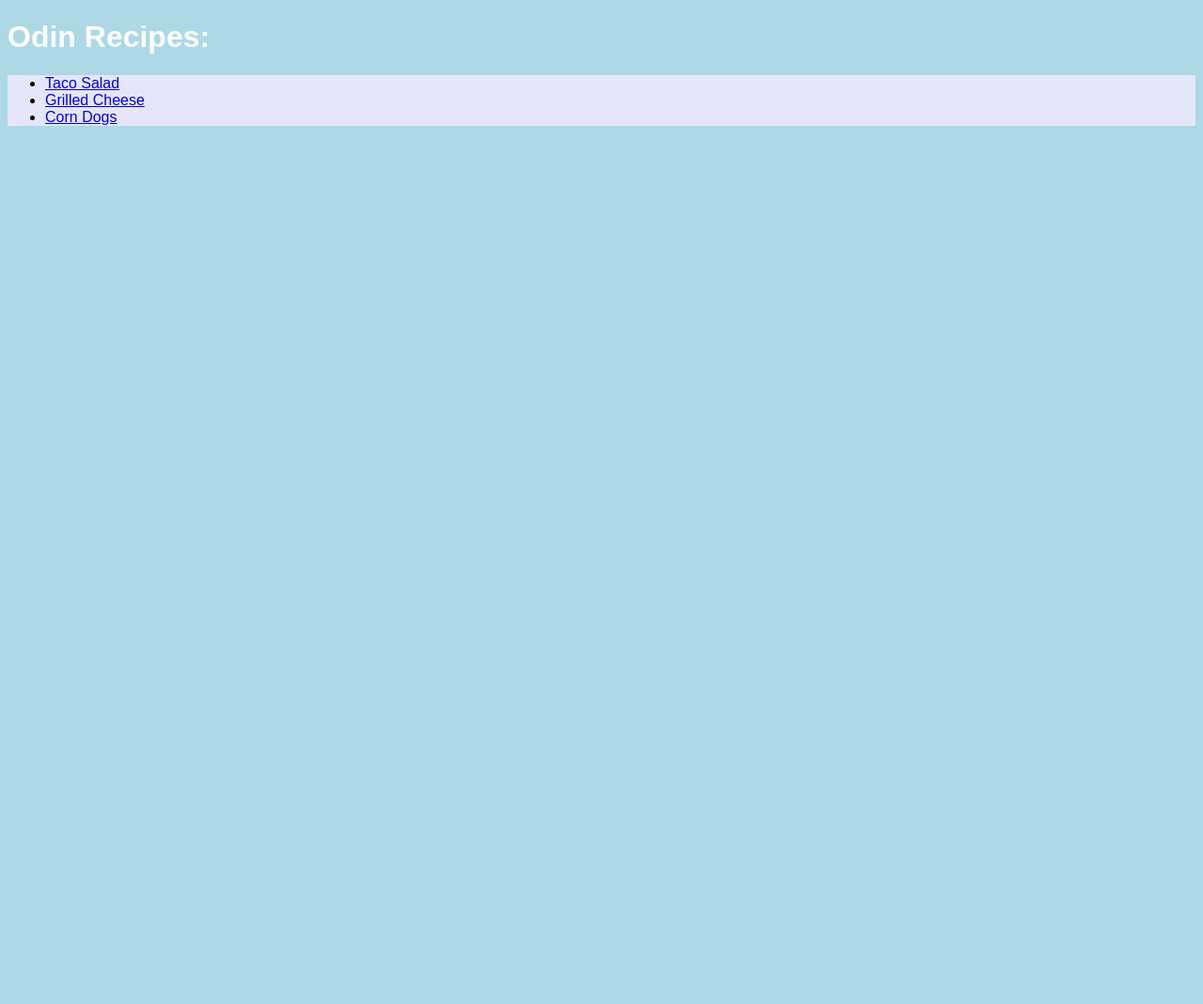
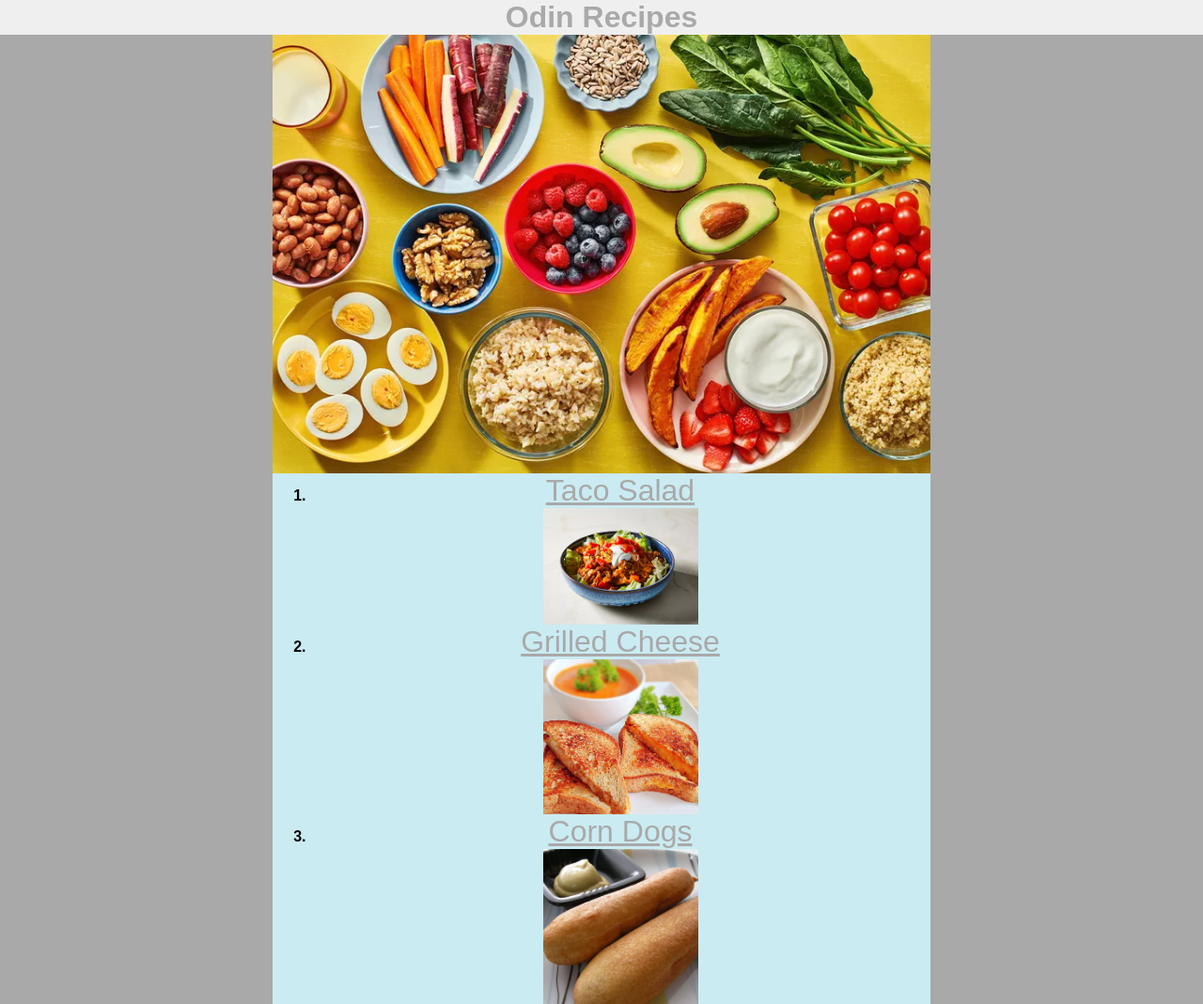
Before and after one commit to tyler-d-barrett/odin-recipes, a plain HTML site: page index.html in a window 1280 px wide. Shown: the whole page at 94% size. Before the commit the page ends 800 px from the top, so only its background shows below. Drawn offline with Linux system fonts and the light colour scheme.

Commit message:
Add new css based on box model principles

```diff
--- a/index.html
+++ b/index.html
@@ -8,13 +8,28 @@
     <link rel="stylesheet" href="style.css">
 </head>
 <body>
-    <h1>Odin Recipes:</h1>
+    <h1 class="page-title">Odin Recipes</h1>
 
-    <ul>
-        <li><a href="./recipes/taco-salad.html">Taco Salad</a></li>
-        <li><a href="./recipes/grilled-cheese.html">Grilled Cheese</a></li>
-        <li><a href="./recipes/corn-dogs.html">Corn Dogs</a></li>
-    </ul>
+    <div class="center-div">
+        <img class="main-image" src="./images/odin-recipes.jpg" alt="odin-recipes">
+
+        <div class="recipe-list">
+            <ol>
+                <li>
+                    <a href="./recipes/taco-salad.html">Taco Salad</a>
+                    <img class="list-image" src="./images/taco-salad.jpg" alt="Taco-Salad">
+                </li>
+                <li>
+                    <a href="./recipes/grilled-cheese.html">Grilled Cheese</a>
+                    <img class="list-image" src="./images/grilled-cheese.jpg" alt="Grilled-Cheese">
+                </li>
+                <li>
+                    <a href="./recipes/corn-dogs.html">Corn Dogs</a>
+                    <img class="list-image" src="./images/corn-dogs.jpg" alt="Corn-Dogs">
+                </li>
+            </ol>
+        </div>
+    </div>
 </body>
 
 </html>
--- a/style.css
+++ b/style.css
@@ -1,18 +1,38 @@
 body {
-    background-color: lightblue;
+    background-color: #a9a9a9;
     font-family:Arial, Helvetica, sans-serif;
+    margin: 0;
+    min-height: 100%;
 }
 
-h1 {
-    color: white;
+h1{
+    color: #a9a9a9;
+    background-color: #efefef;
+    margin-top: auto;
+    margin-bottom: 0;
+    text-align: center;
 }
 
-ul {
-    background-color: lavender;
+ul,
+ol {
+    background-color: #caebf2;
+    display: inline-block;
+    text-align: left;
+    margin: 0 auto;
+}
+
+.recipe-list ul, .recipe-list ol {
+    background-color: #caebf2;
+    display: inline-block;
+    text-align: center;
+    margin: 0;
 }
 
 li a{
     font-weight: 500;
+    font-size: 32px;
+    margin: auto;
+    color: #a9a9a9;
 }
 
 li {
@@ -20,5 +40,30 @@ li {
 }
 
 h2 {
-    color: gray;
+    color: #ff3b3f;
 }
+
+.main-image {
+    display: block;
+    margin: 0 auto;
+    width: 100%;
+}
+
+.list-image {
+    display: block;
+    width: 25%;
+    margin: auto;
+}
+
+.center-div {
+    display: block;
+    text-align: center;
+    margin: 0 auto;
+    width: 700px;
+    background-color: #caebf2;
+}
+
+.recipe-list {
+    width: 100%;
+    height: 100%;
+}
```
Also changed, not shown: recipes/corn-dogs.html (+3 -1 lines), recipes/grilled-cheese.html (+3 -1 lines), recipes/taco-salad.html (+3 -1 lines), images/odin-recipes.jpg (added).
